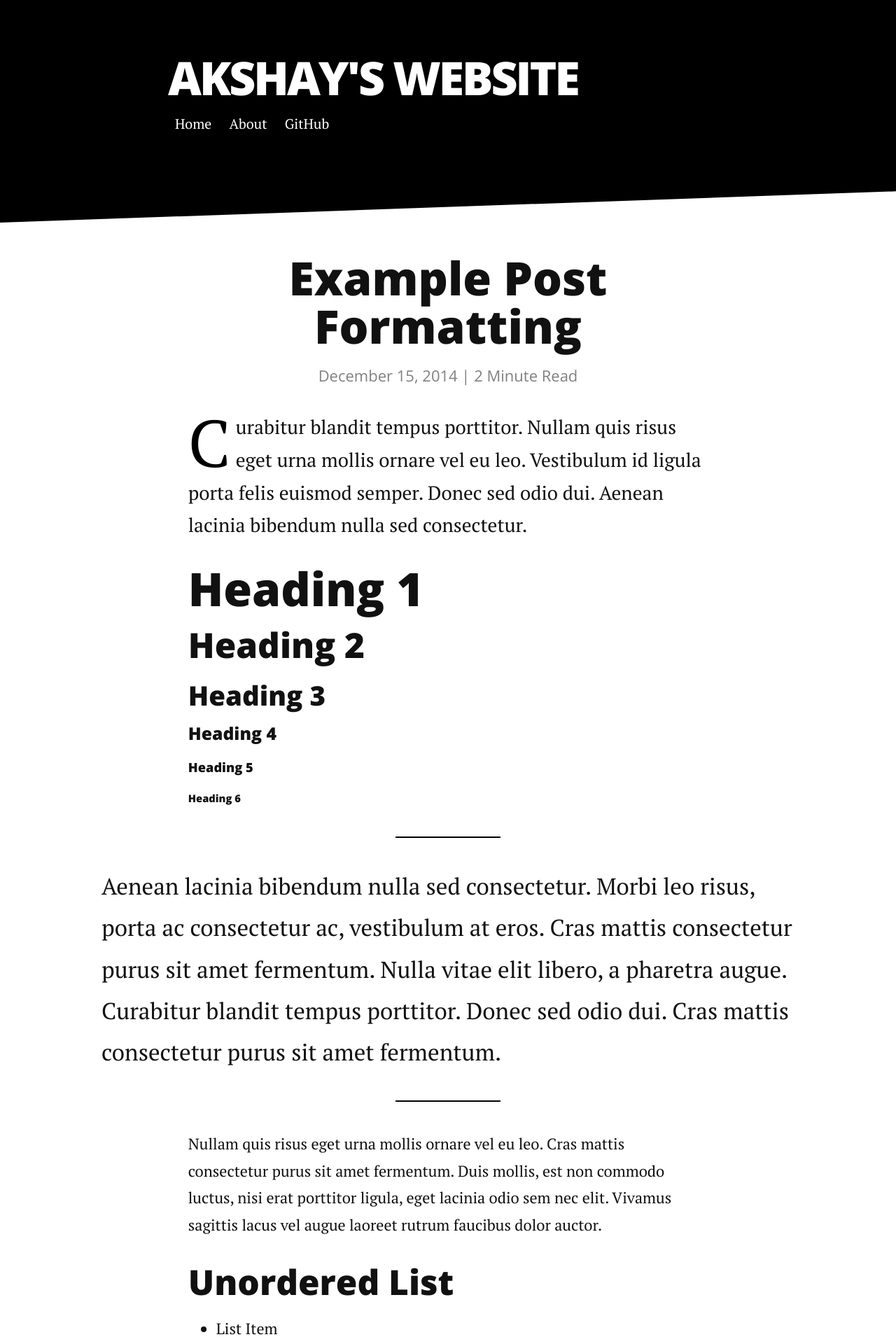
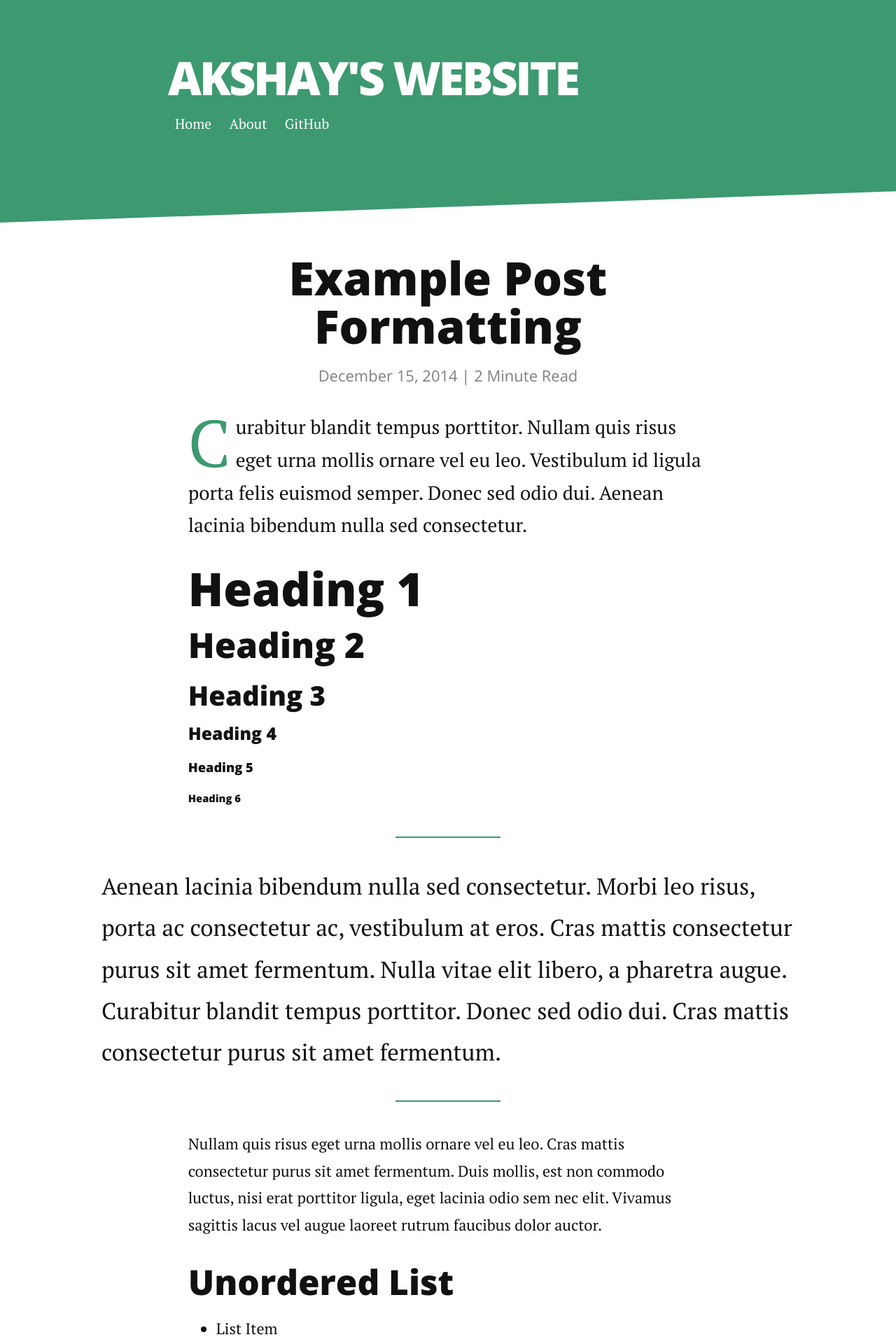
Before and after one commit to amyglan/amyglan.github.io, a Jekyll site: the page built from _posts/2014-12-15-example-post-formatting.markdown, in a window 1280 px wide. Shown: the top 1920 px of the page at 70% size. Built offline with Jekyll 4.4.1, drawn with Linux system fonts in a browser that asks for light colours; nearby versions of some CDN libraries; comment, search, counter and statistics services are not loaded.

Commit message:
change color primary

```diff
--- a/_sass/_config.scss
+++ b/_sass/_config.scss
@@ -29,7 +29,7 @@
 $secondary-color: #233E5B;
 $tertiary-color: #aaa;
 $link-color: $olive;
-$background-color: $primary-color;
+$background-color: $olive;
 
 $bad-color: $red; // Bad color for errors, validation etc.
 $good-color: $green; // Good color for success etc.
--- a/_sass/breakpoints/_mobileup.scss
+++ b/_sass/breakpoints/_mobileup.scss
@@ -28,12 +28,12 @@
 
 // Text Selection Styling
 ::-moz-selection {
-	background: $primary-color;
+	background: #3D9970;
 	color: white;
 }
 
 ::selection {
-	background: $primary-color;
+	background: #3D9970;
 	color: white;
 }
 
@@ -283,7 +283,7 @@
 	}
 
 	.dropcap {
-		color: $primary-color;
+		color: #3D9970;
 		margin-right: 0.45rem;
 	}
 
@@ -418,7 +418,7 @@
 						height: 100%;
 
 						.outer-shape {
-							fill: $primary-color;
+							fill: #3D9970;
 						}
 
 						.inner-shape {
@@ -431,7 +431,7 @@
 					a {
 						svg {
 							.outer-shape {
-								fill: darken($primary-color, 10%);
+								fill: darken(#3D9970, 10%);
 							}
 						}
 					}
--- a/_sass/modules/_buttons.scss
+++ b/_sass/modules/_buttons.scss
@@ -3,7 +3,7 @@
 ***************/
 
 %btn {
-  background-color: $primary-color;
+  background-color: #3D9970;
   display: inline-block;
   position: relative;
   font-family: $sans-serif;
@@ -23,7 +23,7 @@
   &:hover, &:focus {
     color: $white;
     text-decoration: none;
-    background-color: darken($primary-color, 10%);
+    background-color: darken(#3D9970, 10%);
   } // end hover
 
   // clicking on the button
@@ -62,11 +62,11 @@
 .button__outline {
   @extend %btn;
   background-color: transparent;
-  border: 3px solid $primary-color;
-  color: $primary-color;
+  border: 3px solid #3D9970;
+  color: #3D9970;
 
   &:hover {
-    background-color: $primary-color;
+    background-color: #3D9970;
     color: $white;
   }
 }
--- a/_sass/modules/_forms.scss
+++ b/_sass/modules/_forms.scss
@@ -22,7 +22,7 @@
 	margin-bottom: 0.5rem;
 
 	&:focus {
-		border: 1px solid $primary-color;
+		border: 1px solid #3D9970;
 	}
 
 	&.full-width {
--- a/_sass/modules/_tables.scss
+++ b/_sass/modules/_tables.scss
@@ -34,7 +34,7 @@
 }
 
 th {
-	background-color: $primary-color;
+	background-color: #3D9970;
 	color: white;
 
 	&:last-child {
```
